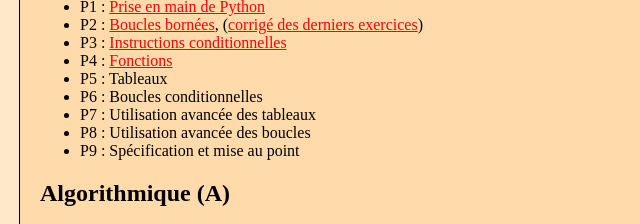
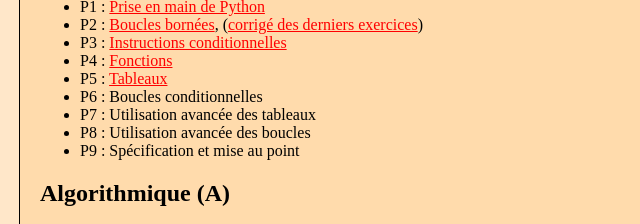
Before and after one commit to abecquet1/abecquet1.github.io, a plain HTML site: page 1gnsi.html in a window 1280 px wide. Shown: the part 335-559 px from the top of the page, 0-640 px from the left. Drawn offline with Linux system fonts and the light colour scheme.

Commit message:
Update 1gnsi.html

```diff
--- a/1gnsi.html
+++ b/1gnsi.html
@@ -40,7 +40,7 @@
             <li>P2 : <a href="Fichiers/1NSI/P2.pdf" target="_blank">Boucles bornées</a>, (<a href="Fichiers/1NSI/Correction P2 ex 28-36.zip" target="_blank">corrigé des derniers exercices</a>) </li>
             <li>P3 : <a href="Fichiers/1NSI/P3.pdf" target="_blank">Instructions conditionnelles</a></li>
             <li>P4 : <a href="Fichiers/1NSI/P4.pdf" target="_blank">Fonctions</a></li>
-            <li>P5 : Tableaux</li>
+            <li>P5 : <a href="Fichiers/1NSI/P5.pdf" target="_blank">Tableaux</a></li>
             <li>P6 : Boucles conditionnelles</li>
             <li>P7 : Utilisation avancée des tableaux</li>
             <li>P8 : Utilisation avancée des boucles</li>
```
